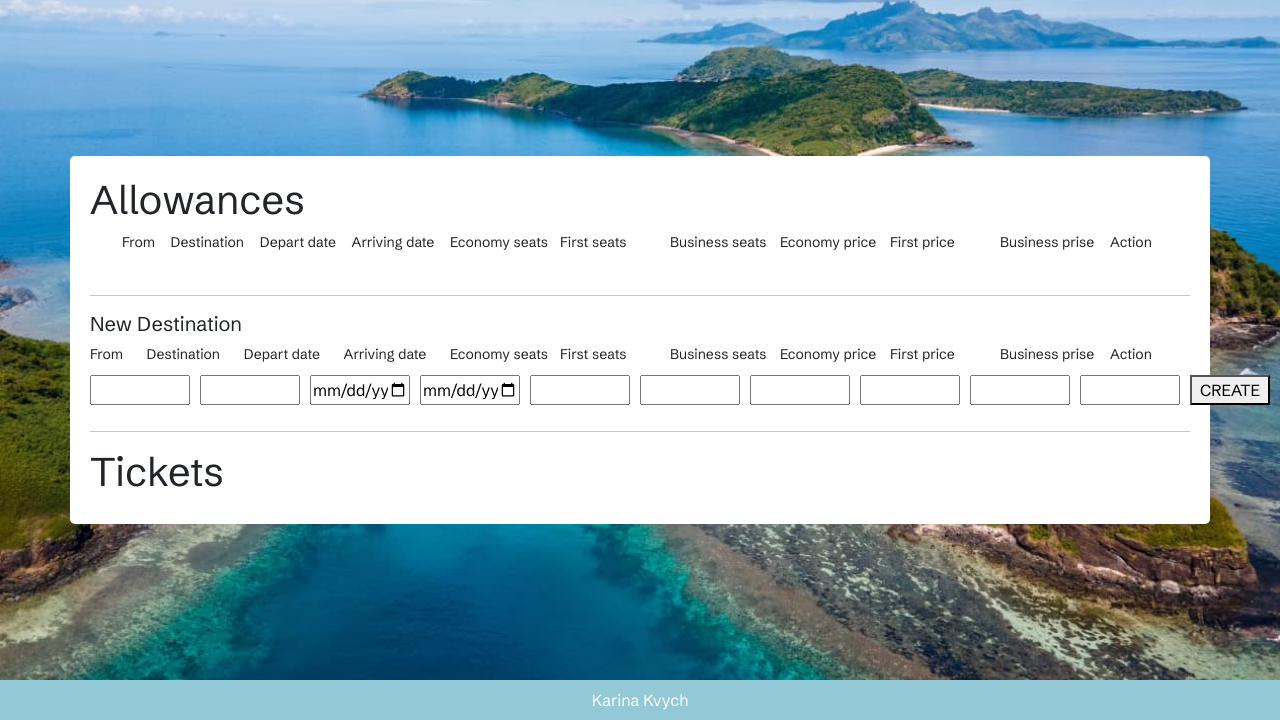
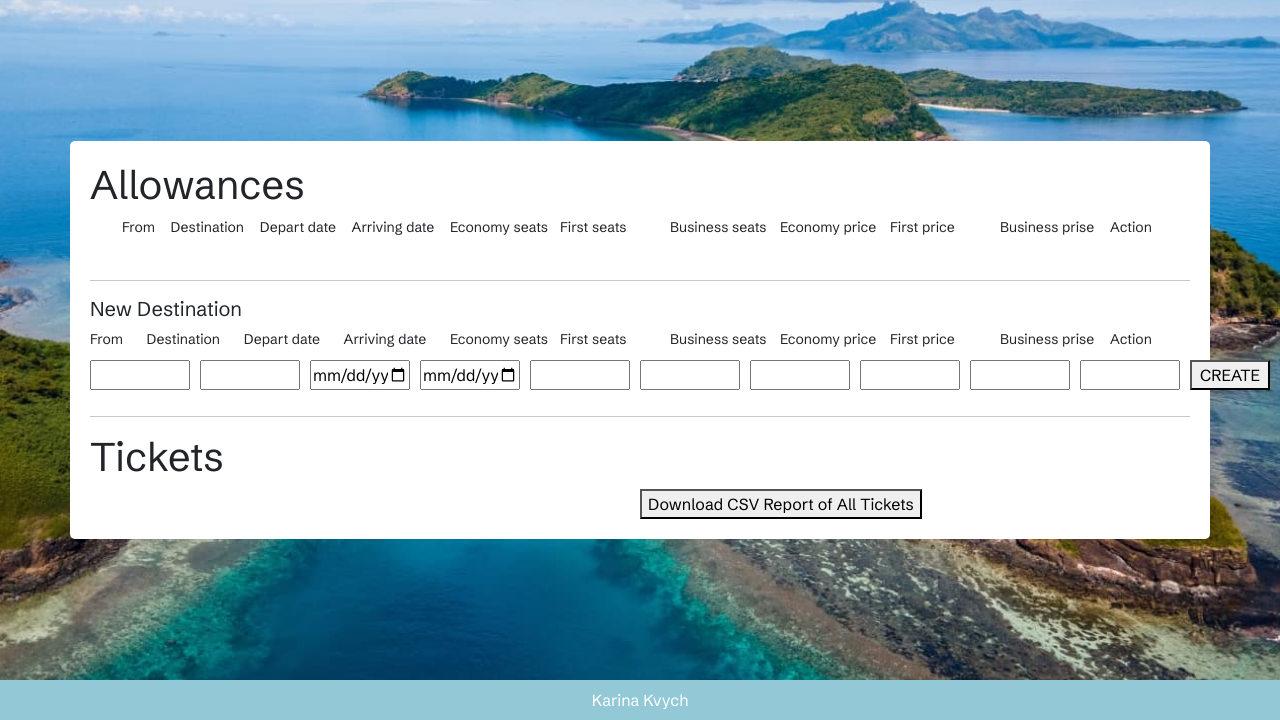
Before and after one commit to karin0chka/booking_py, a Django app: page /custom_admin/ in a window 1280 px wide. Shown: the part 80-800 px from the top of the page. Run offline with Django 4.2, Linux system fonts and the light colour scheme; the visitor is signed in with stand-in values (Sample User, id 1); data that the repository does not hold is empty; parts of the project's set-up code (start-up, migrations or seed data) failed here and were passed over; some libraries are stand-ins or nearby versions; some web fonts are replaced.

Commit message:
Added CSV reports

```diff
--- a/custom_admin/templates/dash.html
+++ b/custom_admin/templates/dash.html
@@ -126,8 +126,10 @@
 
   <hr />
   <h1>Tickets</h1>
+  <main class="ticket_section">
+  <section>
   {% for ticket in tickets %}
-  <section class="ticket_wrapper">
+  <article class="ticket_wrapper">
     <div class="ticket_header">
       <h5>Ticket Id: {{ticket.id}}</h5>
       <button
@@ -170,8 +172,15 @@
         <button>Send</button>
       </form>
     </div>
+  </article>
+  {% endfor %}
   </section>
-  {% endfor %}
+  <section>
+    <form method='GET' action="{% url 'return_csv_report' %}">
+    <button>Download CSV Report of All Tickets</button>
+    </form>
+  </section>
+  </main>
 </main>
 <style>
   .container {
@@ -193,6 +202,10 @@
   }
   .d-none {
     display: none;
+  }
+  .ticket_section{
+    display:grid;
+    grid-template-columns:1fr 1fr;
   }
   .ticket_wrapper {
     box-shadow: 0px 0px 10px grey;
--- a/custom_admin/urls.py
+++ b/custom_admin/urls.py
@@ -4,9 +4,11 @@
 urlpatterns = [
     # ... other URL patterns ...
     path('', views.dashboard_view, name='custom_admin'),
-    path('login/', views.login_view,name='login'),
+    path('login/', views.login_view, name='login'),
     path('logout/', views.logout_view, name='logout'),
     path('update_allowance/', views.update_allowance, name='update_allowance'),
     path('create_allowance/', views.create_allowance, name='create_allowance'),
-    path('new_admin_feedback/', views.new_admin_feedback, name='new_admin_feedback')
+    path('new_admin_feedback/', views.new_admin_feedback,
+         name='new_admin_feedback'),
+    path('return_csv_report/', views.return_csv_report, name='return_csv_report'),
 ]
--- a/custom_admin/utils.py
+++ b/custom_admin/utils.py
@@ -1,6 +1,7 @@
 from django.shortcuts import redirect
 from django.contrib.auth import logout
 from django .db import connection
+import pandas as pd
 
 
 
@@ -11,6 +12,26 @@
         return redirect('/custom_admin/login')
 
  #Using raw  SQL insted of ORM to fetch all the allowences and put it in the dictionary
+def return_tickets():
+    with connection.cursor() as cursor:
+        cursor.execute("SELECT * FROM main_ticket")
+        rows = cursor.fetchall()
+        # Process the query results
+        tickets = []
+        for row in rows:
+            # Create a dictionary or an object to represent the ticket
+            ticket = {
+                'id':row[0],
+                'quantity':row[1],
+                'ticket_type':row[2],
+                'canceled_by':row[3],
+                'booking_id':row[4],
+                'total_price':row[5],
+                'created_at':row[6],
+                'updated_at':row[7],
+            }
+            tickets.append(ticket)
+        return tickets
 
 def return_allowances():
     with connection.cursor() as cursor:
@@ -128,3 +149,42 @@
                 ticket_dict[ticket_id]['feedbacks'].append(feedback)
 
     return tickets
+
+def generate_ticket_report():
+    # Retrieve the ticket data
+    tickets = return_tickets()
+    # Convert the data into a Pandas DataFrame
+    df = pd.DataFrame.from_records(tickets)
+
+    # Calculate the number of tickets booked per type
+    tickets_per_type = df.groupby('ticket_type')['quantity'].sum()
+
+    # Calculate the total number of tickets booked
+    total_tickets = df['quantity'].sum()
+
+    # Calculate the income made per ticket type
+    income_per_type = df.groupby('ticket_type')['total_price'].sum()
+
+    # Calculate the total income made
+    total_income = df['total_price'].sum()
+
+    # Create a new DataFrame for the report
+    report_df = pd.DataFrame({
+        'Ticket Type': tickets_per_type.index,
+        'Tickets Booked': tickets_per_type.values,
+        'Income': income_per_type.values
+    })
+
+    # Calculate the total row for the report
+    total_row = pd.DataFrame({
+        'Ticket Type': 'Total',
+        'Tickets Booked': total_tickets,
+        'Income': total_income
+    }, index=[0])
+
+    # Concatenate the report DataFrame with the total row
+    report_df = pd.concat([report_df, total_row])
+
+    # Convert the DataFrame to a CSV string
+    report_csv = report_df.to_csv(index=False)
+    return report_csv
--- a/custom_admin/views.py
+++ b/custom_admin/views.py
@@ -1,7 +1,8 @@
 from django.shortcuts import render, redirect
+from django.http import HttpResponse
 from django.contrib.auth.decorators import login_required
 from django.contrib.auth import authenticate, login, logout
-from .utils import check_if_admin, return_allowances, get_tickets_with_feedbacks_and_allowance
+from .utils import check_if_admin, return_allowances, get_tickets_with_feedbacks_and_allowance, generate_ticket_report
 from django .db import connection
 from datetime import datetime
 
@@ -85,6 +86,7 @@
             connection.commit()
         return redirect('custom_admin')
 
+
 @login_required(login_url="login/")
 def new_admin_feedback(request):
     check_if_admin(request)
@@ -94,9 +96,6 @@
         title=request.POST.get('title')
         description=request.POST.get('description')
 
-        print('HEREREREREERRERER')
-        print(ticket_id, title,description)
-        print('HEREREREREERRERER')
         with connection.cursor() as cursor:
             cursor.execute(
                  "INSERT INTO main_feedback (ticket_id, title, description, created_at, updated_at) VALUES (%s, %s, %s, %s, %s)",
@@ -104,3 +103,13 @@
             )
             connection.commit()
         return redirect('custom_admin')
+
+
+def return_csv_report(request):
+    check_if_admin(request)
+    report_csv = generate_ticket_report()
+    # Create the HTTP response with the CSV file
+    response = HttpResponse(content_type='text/csv')
+    response['Content-Disposition'] = 'attachment; filename="report.csv"'
+    response.write(report_csv)
+    return response
--- a/main/templates/main/confirmation.html
+++ b/main/templates/main/confirmation.html
@@ -4,10 +4,10 @@
 
 
 {% if error %}
-<h2 style="color: tomato">{{error}}</h2>
+<h2 style="color: tomato; background-color:white; padding:10px 20px;">{{error}}</h2>
 {% else %}
 <main class="confirmation">
-  <h1>Booking Confirmed</h1>
+  <h1 >Booking Confirmed</h1>
   <section class="booking_inform">
     <div class="info">
       <h5><strong>Booking ID: </strong>{{ticket.booking_id}}</h5>
@@ -20,7 +20,7 @@
     </div>
     <div class="info">
     {% if ticket.discount_applied %}
-    <h5>Discount applied!</h5>
+    <h4 style="color: green; font-weight:600">Discount applied!</h4>
       {% else %}
       <form method="POST" action="/discount/" >
       {% csrf_token %}
```
Also changed, not shown: 2 other files.
